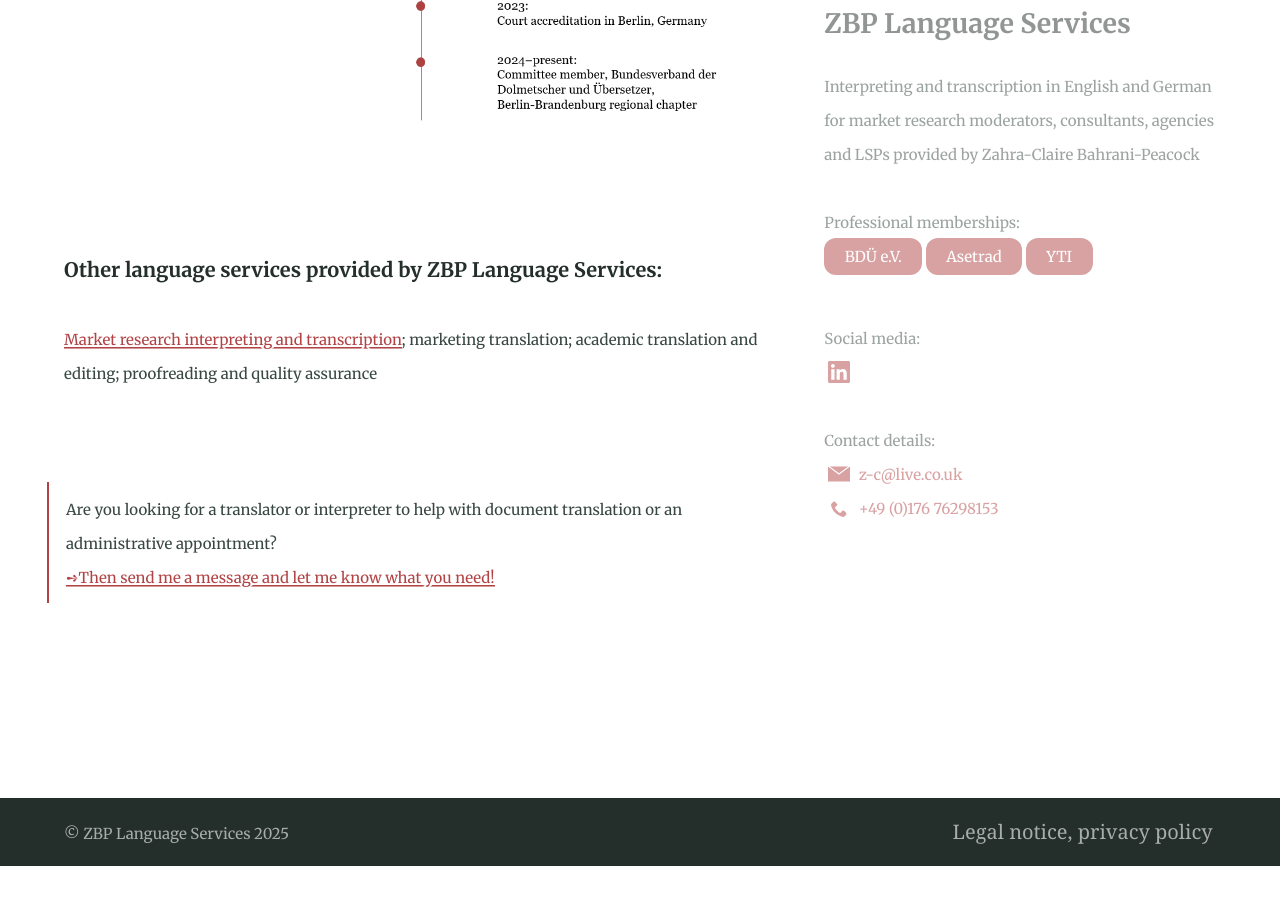
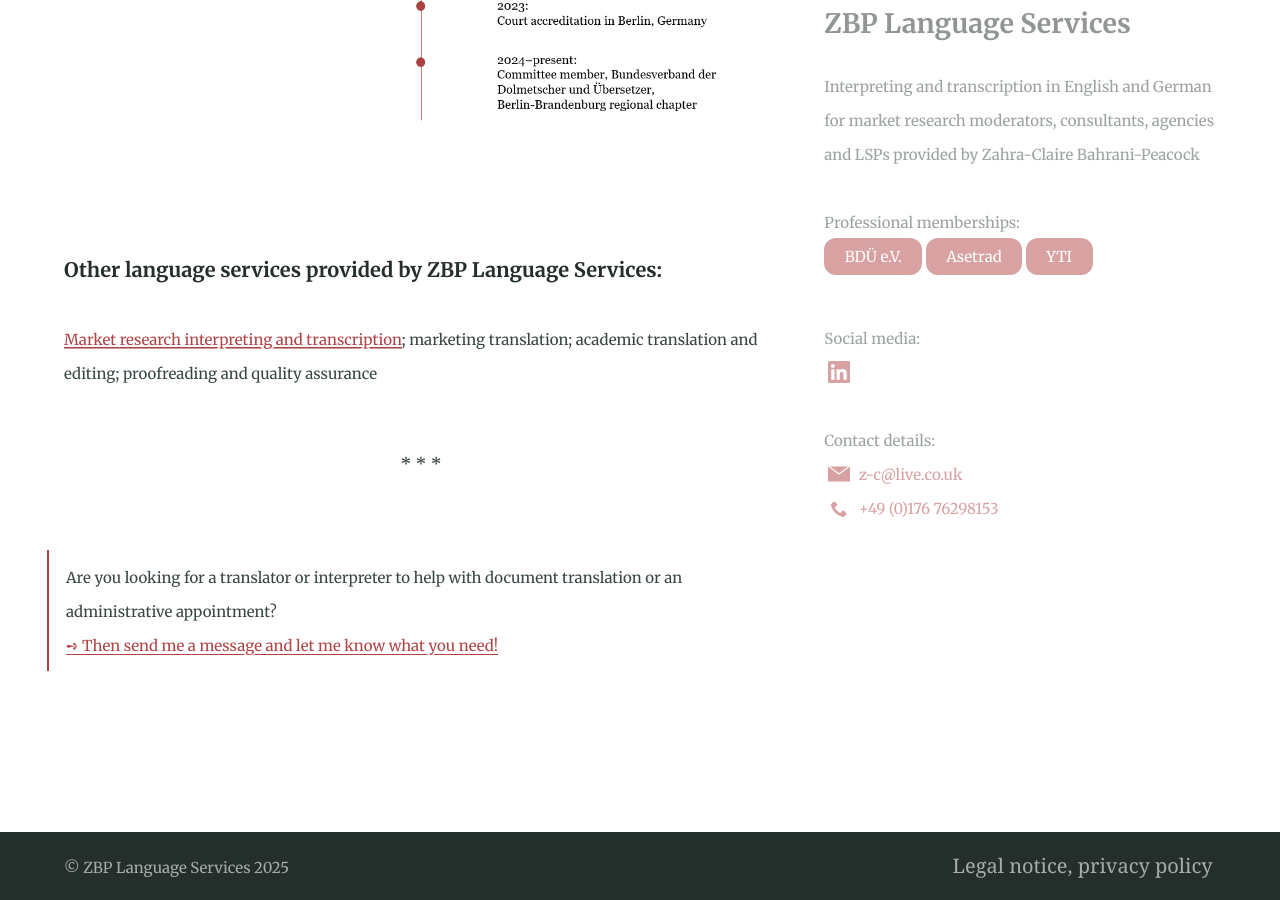
Before and after one commit to Website-2/certified.zbp-language-services.github.io, a Jekyll site: the page built from about.md, in a window 1280 px wide and 900 px high, scrolled down 2007 px. Built offline with Jekyll 4.4.1, drawn with Linux system fonts in a browser that asks for light colours; before the commit the page ends 2873 px from its top, so only the background shows below that.

Commit message:
Text update

```diff
--- a/about.md
+++ b/about.md
@@ -26,8 +26,9 @@ In the 8 years that I have now been working in the language industry, I've provi
 <h6>Other language services provided by ZBP Language Services:</h6>
 <br>
 <small><a href="https://www.zbp-language-services.com/" target="_blank" title="Market research interpreting and transcription">Market research interpreting and transcription</a>; marketing translation; academic translation and editing; proofreading and quality assurance</small>
-<br><br><br>
-><small>Are you looking for a translator or interpreter to help with document translation or an administrative appointment?
-<br>[➺Then send me a message and let me know what you need!](/contact/)</small>
+<br><br>
+<center>* * *</center>
+<br>
+><small>Are you looking for a translator or interpreter to help with document translation or an administrative appointment?<br>[➺ Then send me a message and let me know what you need!](/contact/)</small>
 
-<br><br><br>
+<br><br>
```
Also changed, not shown: services.md (+4 -2 lines).
